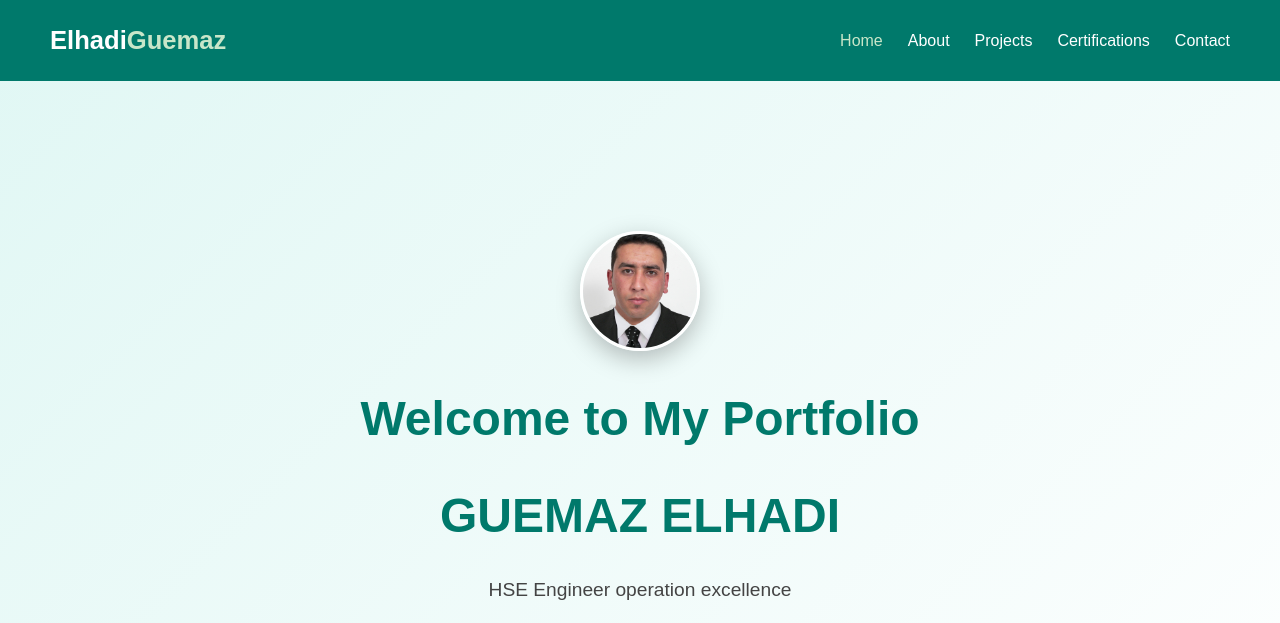
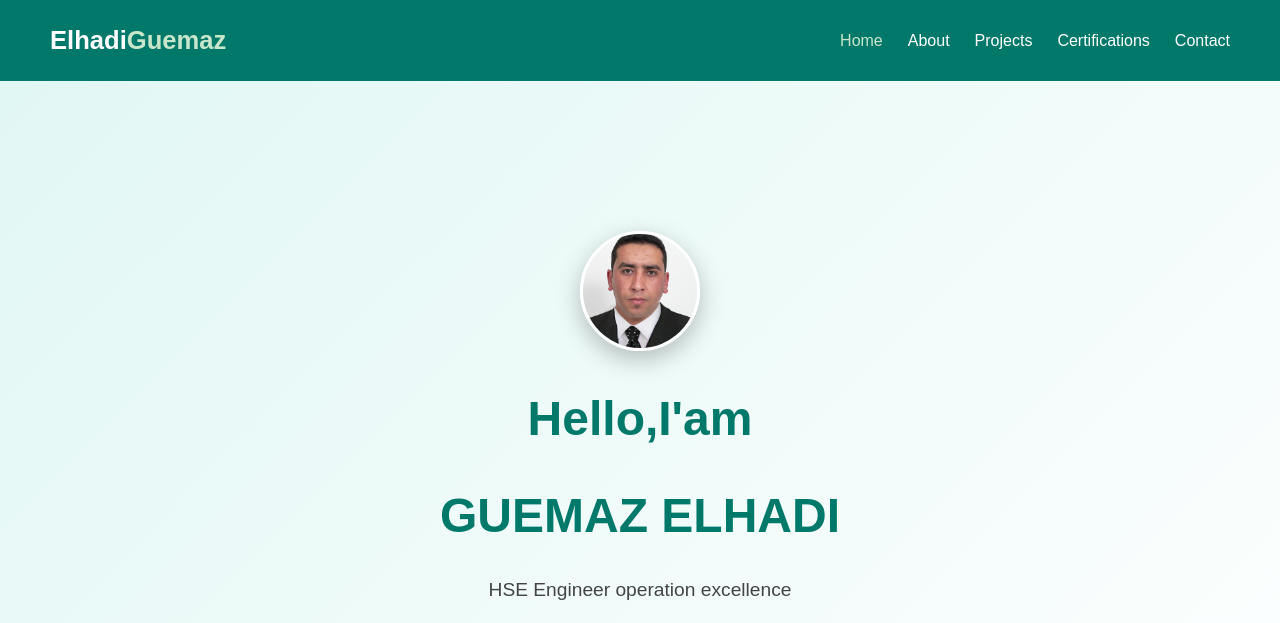
Before and after one commit to GUEMAZ/ELHADI, a plain HTML site: page index.html in a window 1280 px wide. Shown: the top 623 px of the page. Drawn offline with nearby package versions, Linux system fonts and the light colour scheme.

Commit message:
Update index.html

```diff
--- a/index.html
+++ b/index.html
@@ -32,7 +32,7 @@
       <img src="images/profile.jpg" alt="Elhadi Guemaz" />
     </div>
 
-    <h1>Welcome to My Portfolio</h1>
+    <h1>Hello,I'am </h1>
     <h1>GUEMAZ ELHADI</h1>
     <p>HSE Engineer operation excellence </p>
 
```
